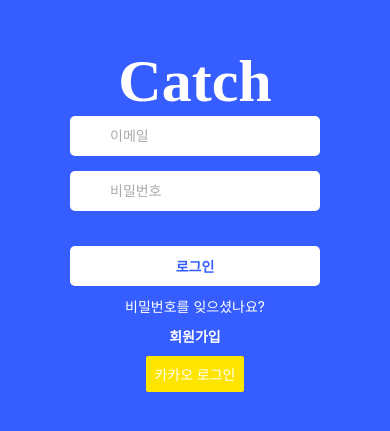
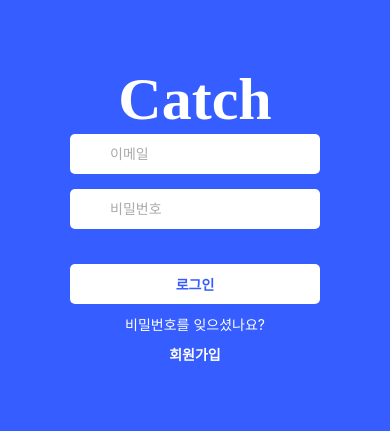
Before and after one commit to seul1009/CatchFront, a React Native app: screen /Login in a window 390 px wide. Shown: the part 203-634 px from the top of the page. Built offline with nearby package versions, Linux system fonts and the light colour scheme.

Commit message:
feat: 로그인 구현

```diff
--- a/package.json
+++ b/package.json
@@ -11,7 +11,6 @@
   },
   "dependencies": {
     "@react-native-async-storage/async-storage": "^2.1.2",
-    "@react-native-seoul/kakao-login": "^5.4.1",
     "@react-navigation/native": "^7.0.19",
     "@react-navigation/native-stack": "^7.3.3",
     "@react-navigation/stack": "^7.2.3",
@@ -19,7 +18,7 @@
     "expo-font": "^13.0.4",
     "react": "19.0.0",
     "react-dom": "19.0.0",
-    "react-native": "0.78.1",
+    "react-native": "^0.78.2",
     "react-native-config": "^1.5.5",
     "react-native-gesture-handler": "^2.25.0",
     "react-native-reanimated": "^3.17.2",
--- a/src/components/KakaoLoginButton.js
+++ /dev/null
@@ -1,44 +0,0 @@
-import React,  { useEffect }  from 'react';
-import { Button, Alert } from 'react-native';
-import * as KakaoLogin from '@react-native-seoul/kakao-login';
-import axios from 'axios';
-import { useNavigation } from '@react-navigation/native';
-
-
-const KakaoLoginButton = () => {
-  const navigation = useNavigation();
-
-  const handleKakaoLogin = async () => {
-    try {
-
-      const result = await KakaoLogin.login();
-      const accessToken = result.accessToken;
-
-      if (!accessToken) throw new Error("accessToken 없음");
-
-      const response = await axios.post("http://192.168.0.4:8080/auth/kakao", {
-        accessToken
-      });
-
-      const { jwtToken, nickname } = response.data;
-
-      if (!jwtToken) {
-        throw new Error("서버 응답에 jwtToken 없음");
-      }
-
-      await AsyncStorage.setItem("token", jwtToken);
-      Alert.alert("로그인 성공", `환영합니다 ${nickname || ""}님`);
-      navigation.navigate("Home");
-
-    } catch (error) {
-      console.error("카카오 로그인 실패:", error);
-      Alert.alert("로그인 실패", error.message || "카카오 로그인에 실패했습니다.");
-    }
-  };
-
-  return (
-    <Button title="카카오 로그인" color="#FEE500" onPress={handleKakaoLogin} />
-  );
-};
-
-export default KakaoLoginButton;
--- a/src/screens/LoginScreen.js
+++ b/src/screens/LoginScreen.js
@@ -7,7 +7,7 @@ import { useNavigation } from "@react-navigation/native";
 import Logo from "../components/Logo";
 import LoginEmailIcon from "../assets/img/login_email_icon.png";
 import LoginPasswordIcon from "../assets/img/login_password_icon.png";
-import KakaoLoginButton from "../components/KakaoLoginButton";
+
 
 const LoginScreen = () => {
   const navigation = useNavigation();
@@ -77,8 +77,6 @@ const LoginScreen = () => {
       <Button onPress={() => navigation.navigate("Signup")}>
         <ButtonText>회원가입</ButtonText>
       </Button>
-
-      <KakaoLoginButton/>
     </View>
   );
 };
```
Also changed, not shown: 6 other files (tests, documents, lock files or other folders).
